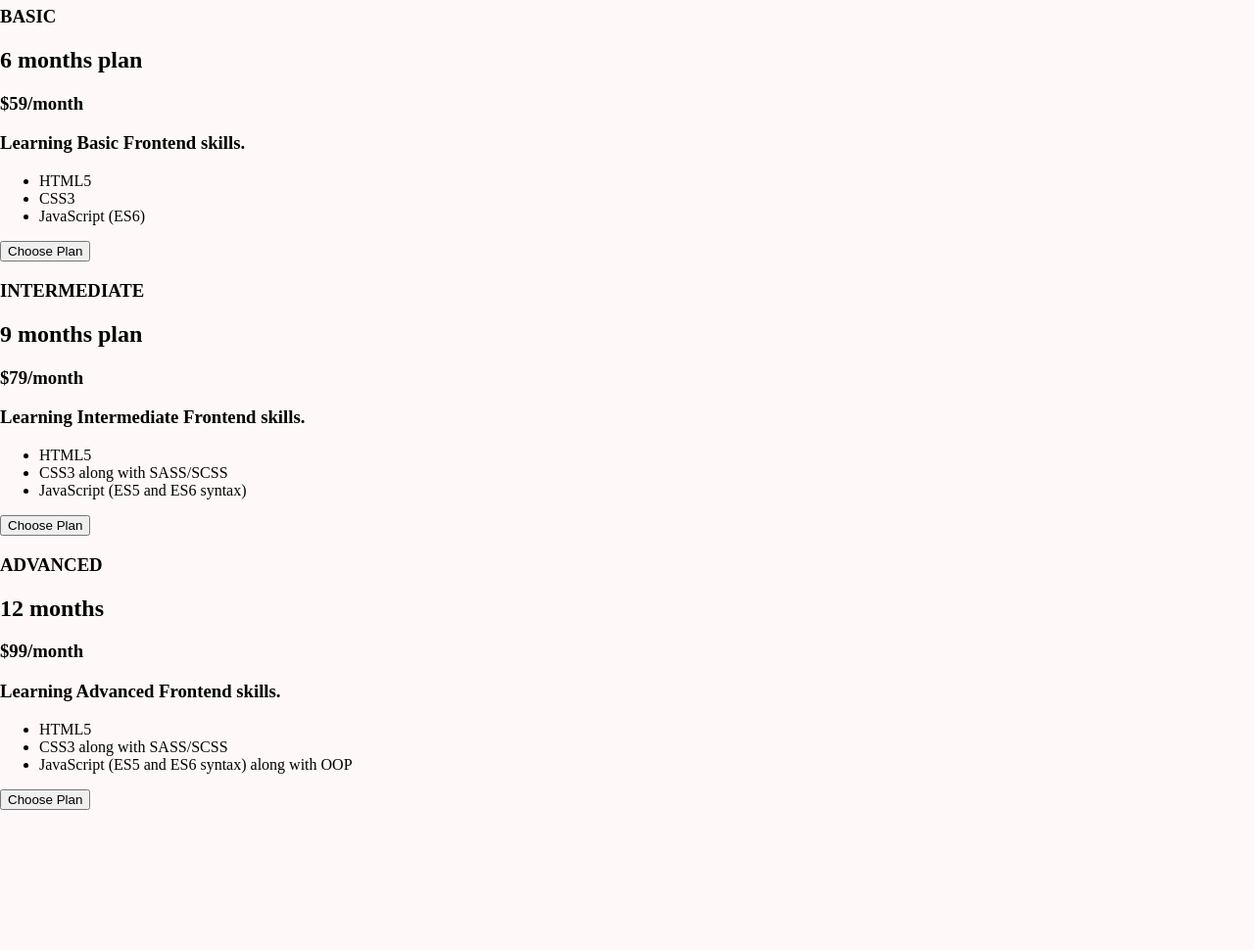
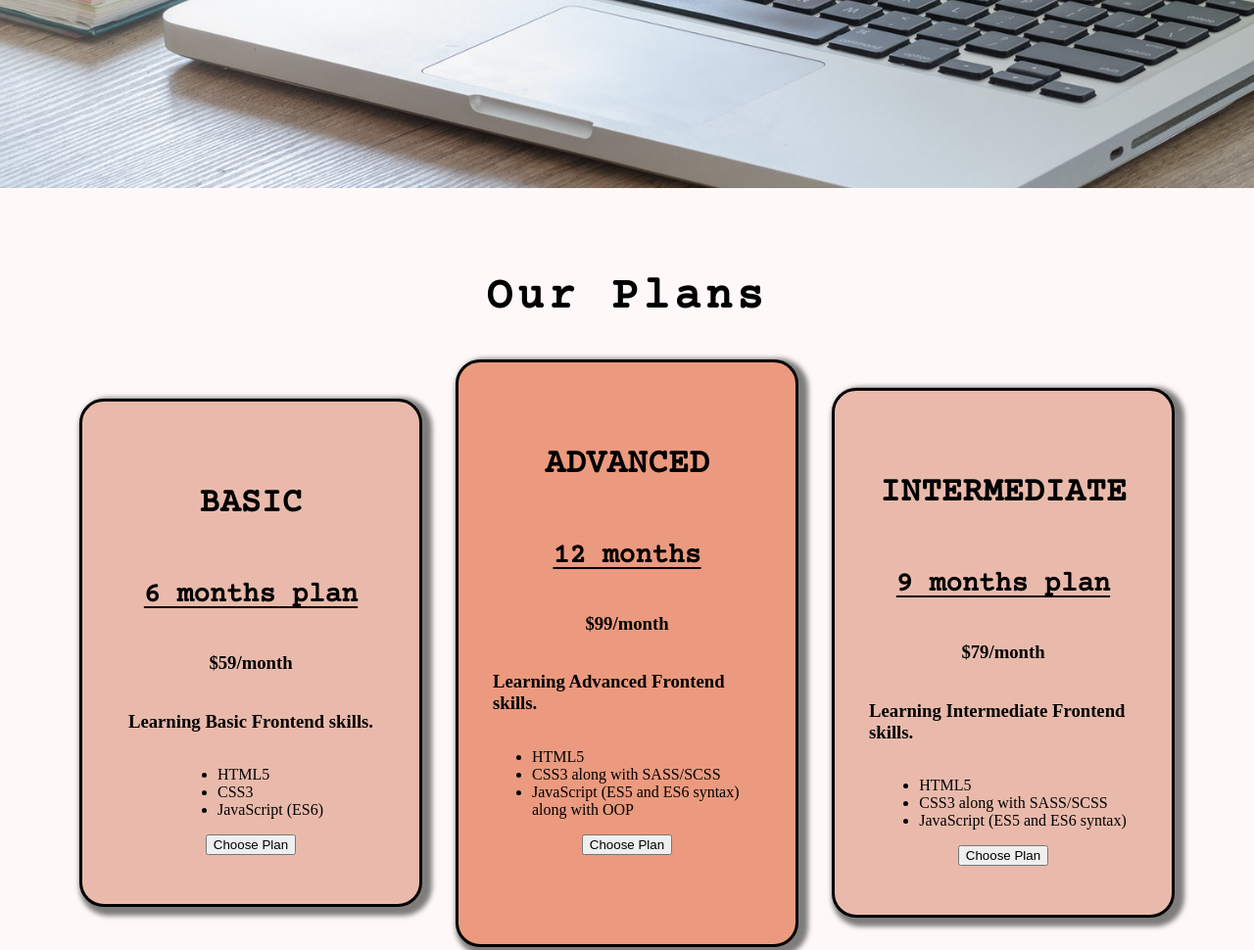
Before and after one commit to Dejan1999/web-foundations, a plain HTML site: page HTML-CSS/projects/school-project/index.html in a window 1280 px wide. Shown: the part 500-1470 px from the top of the page at 98% size. Before the commit the page ends 1327 px from the top, so only its background shows below. Drawn offline with nearby package versions, Linux system fonts and the light colour scheme.

Commit message:
modified project start adding style to plans wrapper

```diff
--- a/HTML-CSS/projects/school-project/index.html
+++ b/HTML-CSS/projects/school-project/index.html
@@ -10,7 +10,9 @@
     <!-- Main header -->
     <header class="main-header">
       <div class="main-header__logo">
-        <a href="index.html"> mySchool </a>
+        <a href="index.html">
+          <img src="./assets/logo.png" alt="logo_image">
+        </a>
       </div>
       <nav class="main-nav">
         <ul class="main-nav__items">
@@ -19,6 +21,9 @@
           </li>
           <li class="main-nav__item">
             <a href="../school-project/team/index.html"> Our Team </a>
+          </li>
+          <li class="main-nav__item">
+            <a href="./enrollment/index.html">Enrollment</a>
           </li>
         </ul>
       </nav>
@@ -29,7 +34,8 @@
     </section>
 
     <section class="plans-wrapper">
-      <article>
+      <h1 class="plans-wrapper__title">Our Plans</h1>
+      <article class="plans-wrapper__article basic">
         <h1>BASIC</h1>
         <h2>6 months plan</h2>
         <h3>$59/month</h3>
@@ -44,7 +50,7 @@
         </div>
       </article>
 
-      <article>
+      <article class="plans-wrapper__article intermediate">
         <h1>INTERMEDIATE</h1>
         <h2>9 months plan</h2>
         <h3>$79/month</h3>
@@ -59,7 +65,7 @@
         </div>
       </article>
 
-      <article>
+      <article class="plans-wrapper__article advanced">
         <h1>ADVANCED</h1>
         <h2>12 months</h2>
         <h3>$99/month</h3>
--- a/HTML-CSS/projects/school-project/style.css
+++ b/HTML-CSS/projects/school-project/style.css
@@ -36,11 +36,17 @@ body {
     text-decoration: none;
 }
 
-.main-header .main-nav {
+.main-header__logo a img {
+    width: 70px;
+    height: 70px;
+}
+
+/* .main-header .main-nav {
     text-align: right;
     vertical-align: middle;
-    /* width: calc(100% - 180px); */
-}
+    /* width: calc(100% - 180px);
+} */
+
 
 .main-nav__items {
     display: flex;
@@ -50,9 +56,9 @@ body {
     margin: 0;
 }
 
-.main-nav__item {
-    display: inline-block;
-    white-space: nowrap;
+.main-nav__item:nth-child(1),
+.main-nav__item:nth-child(1) {
+    margin-right: 25px;
 }
 
 .main-nav__item a {
@@ -65,15 +71,12 @@ body {
     padding-right: 20px;
 }
 
-.li-first {
-    margin-right: 25px;
-}
-
 .main-nav__item a:hover,
 .main-nav__item a:active  {
     color: #fef9f8;
     background-color: #ef9273;
     border-radius: 40px;
+    transition: 0.3s ease;
 }
 
 /* ! Hero Section */
@@ -83,8 +86,66 @@ body {
     width: 100%;
     /* width: 100vw; */
     /* height: 500px; */
-    height: 50vh;
+    height: 70vh;
     background-image: url(./assets/hero-image.jpg);
     background-repeat: no-repeat;
     background-size: cover;
 }
+
+
+/* ! Plans Section */
+.plans-wrapper {
+    margin: 50px auto;
+    width: 90%;
+    display: flex;
+    flex-flow: row wrap;
+    justify-content: space-around;
+    align-items: center;
+}
+
+.plans-wrapper .plans-wrapper__title {
+    text-align: center;
+    flex-basis: 100%;
+    font-family: "Courier Prime", monospace;
+    font-size: 45px;
+    letter-spacing: 5px;
+}
+
+.plans-wrapper .plans-wrapper__article {
+    border: 3px solid black;
+    padding: 50px 35px;
+    background: #e9baab;
+    display: flex;
+    flex-flow: column nowrap;
+    align-items: center;
+    flex-basis: 30%;
+    min-width: 350px;
+    border-radius: 25px;
+    margin-bottom: 20px;
+    box-shadow: 5px 4px 5px 5px rgba(0, 0, 0, 0.5);
+}
+
+.advanced {
+    order: 1;
+    height: 600px;
+    background: #eb9a7f !important;
+}
+
+.intermediate {
+    order: 2;
+}
+
+.plans-wrapper__article h1:nth-child(1) {
+    font-family: "Courier Prime", monospace;
+    font-weight: bolder;
+    font-size: 35px;
+}
+
+.plans-wrapper__article h2:nth-child(2) {
+    font-family: "Courier Prime", monospace;
+    font-weight: bold;
+    font-size: 28px;
+    text-decoration: underline;
+    text-align: center;
+    text-underline-offset: 5px;
+}
```
Also changed, not shown: HTML-CSS/projects/school-project/enrollment/index.html (added, +12 -0 lines), HTML-CSS/projects/school-project/enrollment/style.css (added).
